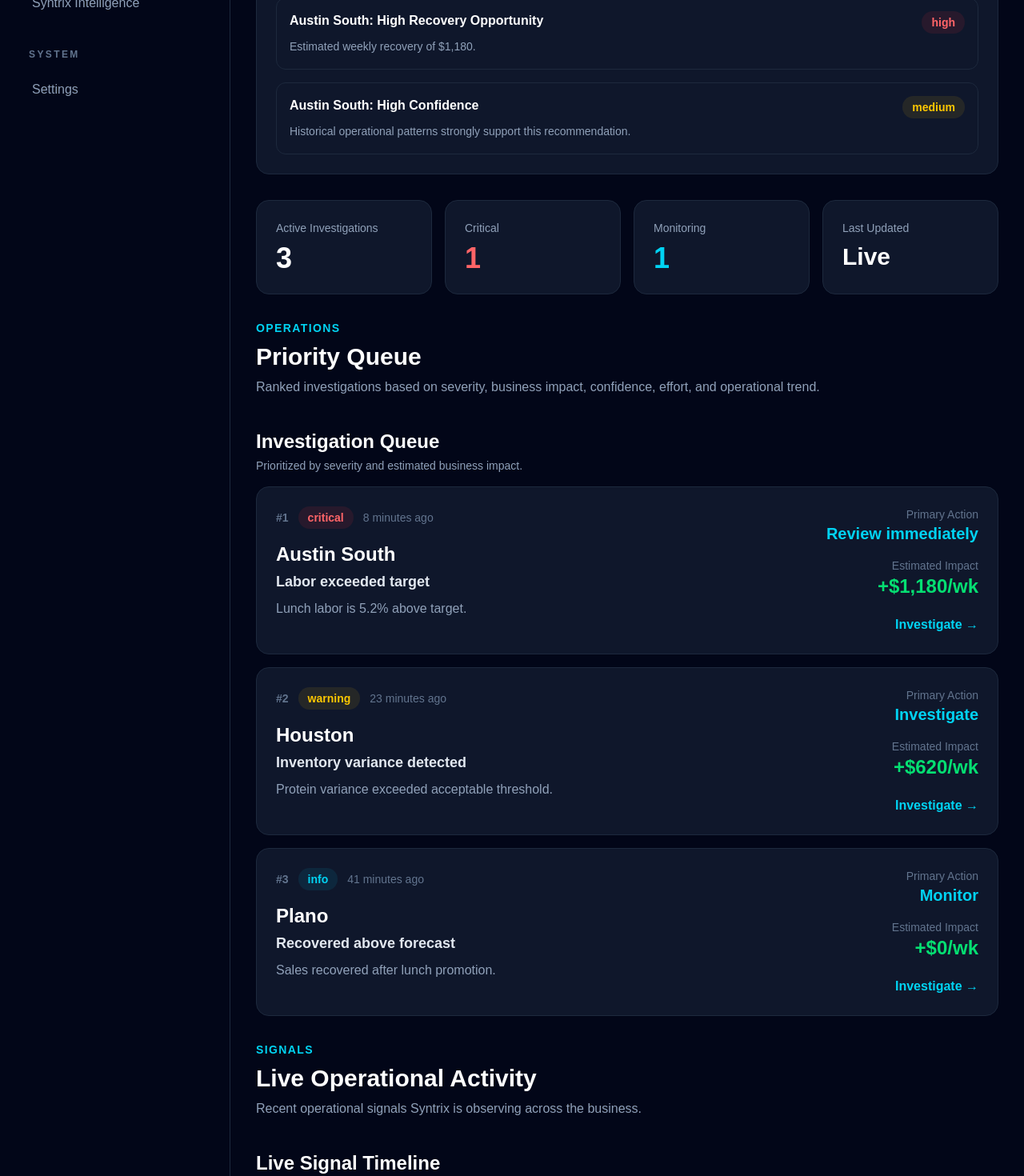
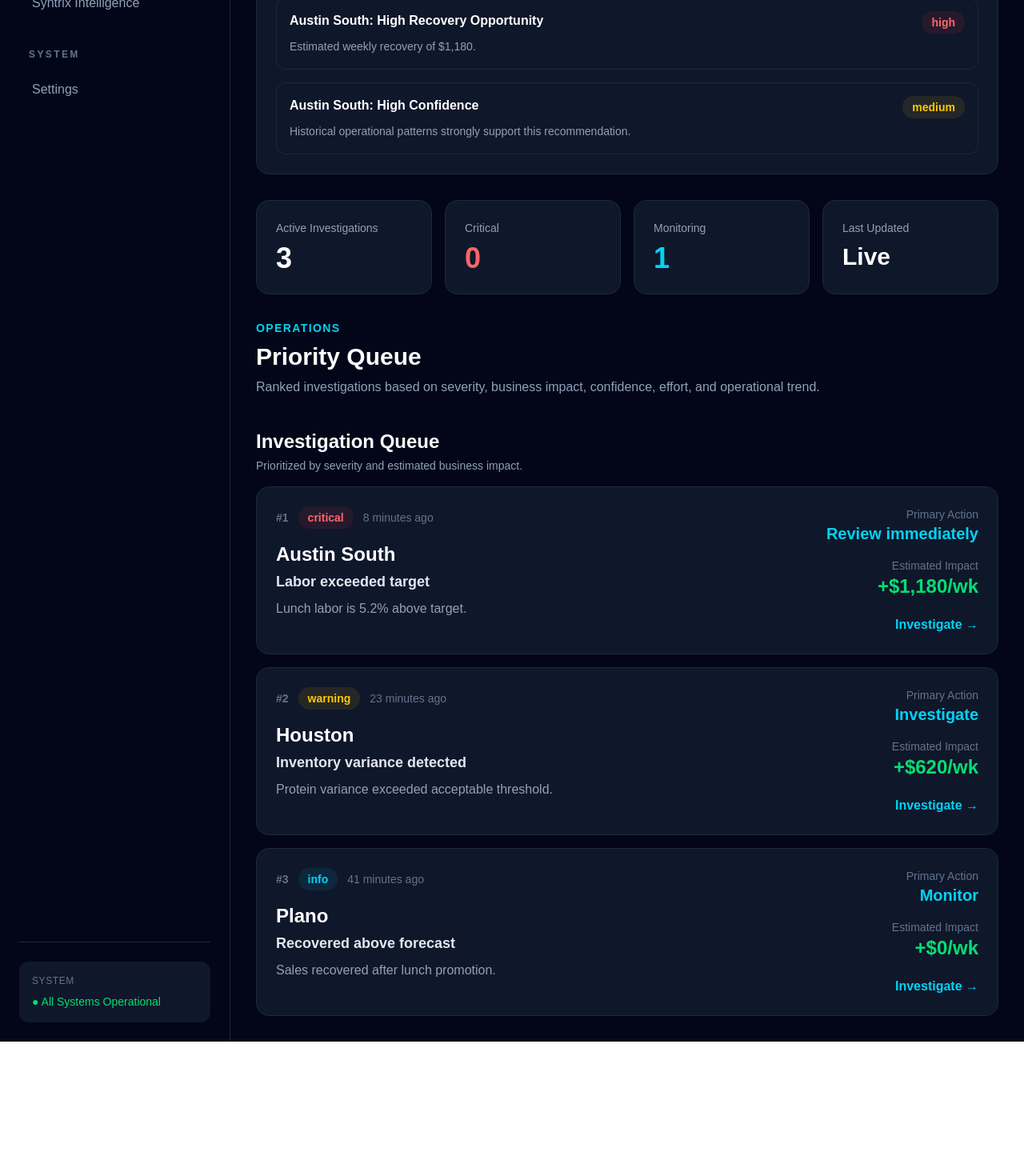
Before and after one commit to SyntrixAI/syntrix-ops, a Next.js app: page /operations in a window 1280 px wide. Shown: the part 460-1930 px from the top of the page at 80% size. After the commit the page ends 1762 px from the top, so only its background shows below. Built offline with nearby package versions, Linux system fonts and the light colour scheme.

Commit message:
Connect operations page to workspace service

```diff
--- a/src/app/operations/page.js
+++ b/src/app/operations/page.js
@@ -1,4 +1,5 @@
 import AppLayout from "../../components/layout/AppLayout";
+import WorkspacePage from "../../components/layout/WorkspacePage";
 
 import WorkspaceHeader from "../../components/business/WorkspaceHeader";
 import WorkspaceSection from "../../components/business/WorkspaceSection";
@@ -6,38 +7,18 @@ import KeyInsights from "../../components/business/KeyInsights";
 
 import OperationsSummary from "../../components/operations/OperationsSummary";
 import OperationsQueue from "../../components/operations/InvestigationQueue";
-import LiveSignalTimeline from "../../components/operations/LiveSignalTimeline";
 
-import { priorities } from "../../data/priorities";
-import { liveTimeline } from "../../data/liveTimeline";
+import { getOperationsWorkspace, getUserContext } from "../../lib/services";
 
 export default function OperationsPage() {
-  const activeInvestigations = priorities.length;
+  const user = getUserContext();
+  const workspace = getOperationsWorkspace(user);
 
-  const criticalInvestigations = priorities.filter(
-    (priority) => priority.severity === "critical",
-  ).length;
-
-  const monitoring = priorities.filter(
-    (priority) => priority.status === "monitoring",
-  ).length;
-
-  const topPriority = priorities[0];
-
-  const executiveInsights = priorities
-    .flatMap((priority) =>
-      (priority.insights ?? []).map((insight) => ({
-        ...insight,
-        id: `${priority.id}-${insight.id}`,
-        title: `${priority.location}: ${insight.title}`,
-        description: insight.description,
-      })),
-    )
-    .slice(0, 3);
+  const { overview, metrics, operations } = workspace;
 
   return (
     <AppLayout>
-      <section className="mx-auto max-w-7xl space-y-8">
+      <WorkspacePage>
         <WorkspaceHeader
           eyebrow="Operations Workspace"
           title="Live Operations"
@@ -45,14 +26,12 @@ export default function OperationsPage() {
           updatedAt="Updated live"
         />
 
-        {topPriority && (
-          <KeyInsights insights={executiveInsights} />
-        )}
+        <KeyInsights insights={overview.insights} />
 
         <OperationsSummary
-          activeInvestigations={activeInvestigations}
-          criticalInvestigations={criticalInvestigations}
-          monitoring={monitoring}
+          activeInvestigations={metrics.activePriorities}
+          criticalInvestigations={metrics.criticalPriorities}
+          monitoring={metrics.monitoring}
           lastUpdated="Live"
         />
 
@@ -61,17 +40,9 @@ export default function OperationsPage() {
           title="Priority Queue"
           description="Ranked investigations based on severity, business impact, confidence, effort, and operational trend."
         >
-          <OperationsQueue operations={priorities} />
+          <OperationsQueue operations={operations.priorities} />
         </WorkspaceSection>
-
-        <WorkspaceSection
-          label="Signals"
-          title="Live Operational Activity"
-          description="Recent operational signals Syntrix is observing across the business."
-        >
-          <LiveSignalTimeline timeline={liveTimeline} />
-        </WorkspaceSection>
-      </section>
+      </WorkspacePage>
     </AppLayout>
   );
 }
```
